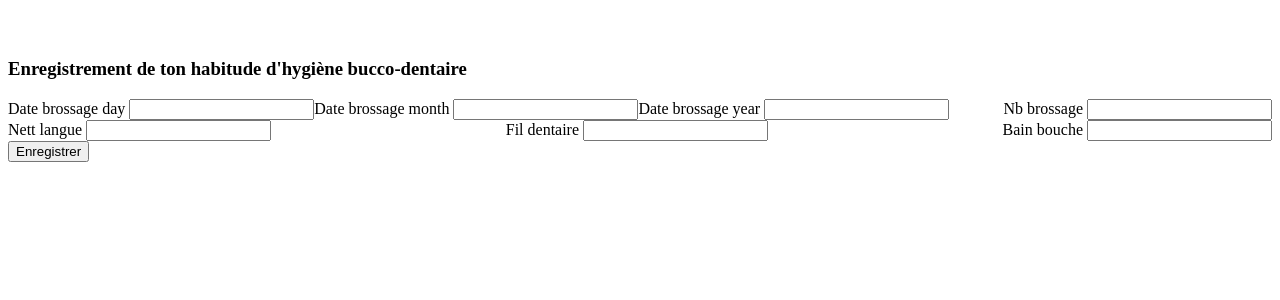
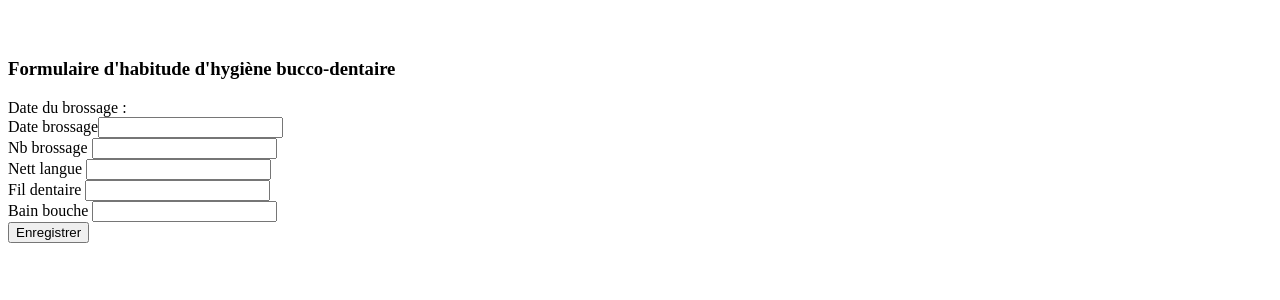
Before and after one commit to snmkrtlms/ProjetSymfonySnm, a Symfony app: template templates/habitude/index.html.twig in a window 1280 px wide. Shown: the part 164-464 px from the top of the page. Run offline with Twig, Linux system fonts and the light colour scheme; the template is opened without the code that fills it, so the values that code supplies are empty; form fields are guessed from the names that the template uses; some libraries are stand-ins or nearby versions.

Commit message:
rectification formulaire

```diff
--- a/assets/styles/app.css
+++ b/assets/styles/app.css
@@ -65,7 +65,6 @@ body {
 .msg {
     color: white;
     font-family:'Montserrat', sans-serif;
-    letter-spacing: 1px;
-    font-size:17px;
-    font-weight: bold;
+    letter-spacing: 2px;
+    /* font-weight: bold; */
 }
--- a/templates/habitude/index.html.twig
+++ b/templates/habitude/index.html.twig
@@ -2,66 +2,31 @@
 
 {% block stylesheets %}
 {{ encore_entry_link_tags('formulaireHab') }}
-<style>
-    /* Ajoutez du CSS personnalisé pour la mise en page du formulaire ici */
-    .form-row {
-        display: flex;
-        justify-content: space-between;
-    }
-
-    .form-row label {
-        flex: 1;
-    }
-
-    .form-row .form-widget {
-        flex: 2;
-    }
-
-    .form-date {
-        display: flex;
-    }
-
-    .form-date .form-widget {
-        flex: 1;
-    }
-
-    .form-radio {
-        display: flex;
-    }
-
-    .form-radio label {
-        margin-right: 10px;
-    }
-</style>
 {% endblock %}
 
 {% block body %}
 <div class="page">
-<h3>Enregistrement de ton habitude d'hygiène bucco-dentaire</h3>
-<div class="contenu">
-    {{ form_errors(formulaireHabitude) }}
-    {{ form_start(formulaireHabitude) }}
+    <h3>Formulaire d'habitude d'hygiène bucco-dentaire</h3>
 
-        <div class="form-row">
-            <div class="form-date">
-                <div>
-                    {{ form_label(formulaireHabitude.dateBrossage.day) }}
-                    {{ form_widget(formulaireHabitude.dateBrossage.day) }}
-                </div>
-                <div>
-                    {{ form_label(formulaireHabitude.dateBrossage.month) }}
-                    {{ form_widget(formulaireHabitude.dateBrossage.month) }}
-                </div>
-                <div>
-                    {{ form_label(formulaireHabitude.dateBrossage.year) }}
-                    {{ form_widget(formulaireHabitude.dateBrossage.year) }}
-                </div>
+    <div class="contenu">
+        <div class="info">
+        </div>
+        <div class="form">
+        {{ form_errors(formulaireHabitude) }}
+
+        {{ form_start(formulaireHabitude) }}
+
+            <div class='date-container'>
+                <span>Date du brossage : </span>
+                {{ form_row(formulaireHabitude.dateBrossage,{
+                    'name':'',
+                }) }}
             </div>
+
             <div>
                 {{ form_label(formulaireHabitude.nbBrossage) }}
                 {{ form_widget(formulaireHabitude.nbBrossage) }}
             </div>
-        </div>
 
         <div class="form-row">
             <div>
@@ -78,7 +43,7 @@
             </div>
         </div>
 
-        <button type="submit" class="btn">Enregistrer</button>
+        <button type="submit" class="send">Enregistrer</button>
         {{ form_end(formulaireHabitude) }}
     </div>
 </div>
```
Also changed, not shown: assets/styles/formulaireHab.css (+46 -7 lines), templates/affiche_graphique/index.html.twig (+11 -5 lines).
